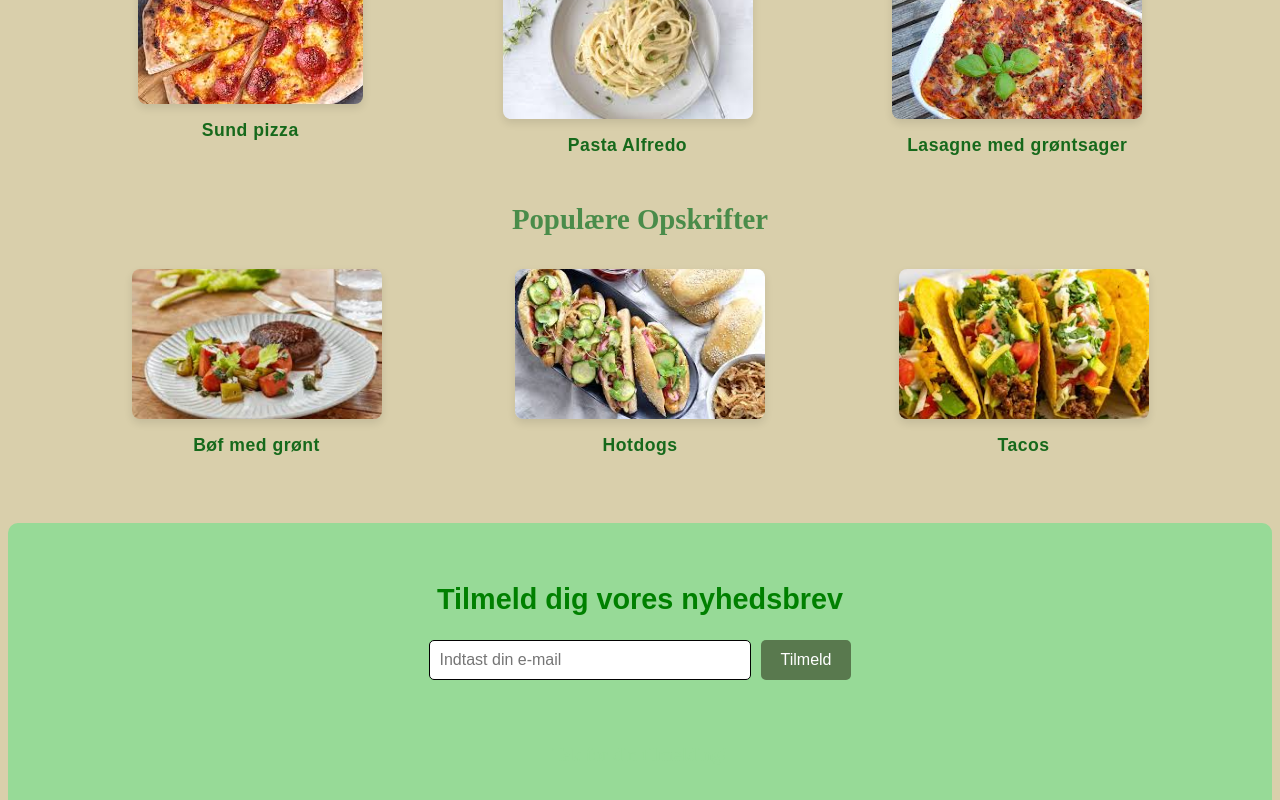
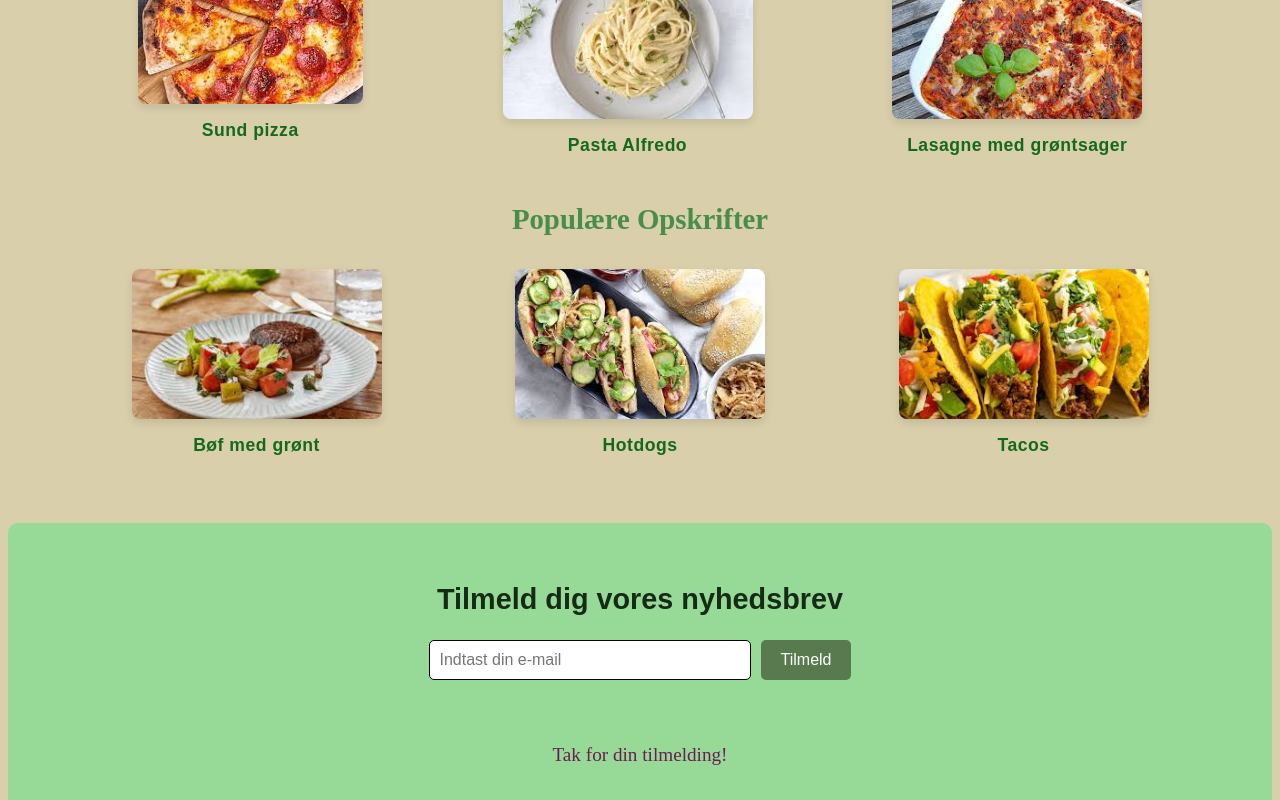
Before and after one commit to cilletalbot/WebUnivers-Talbot, a plain HTML site: page index.html in a window 1280 px wide. Both pictures are taken after typing "name@example.com" into the empty fields and a click on the button "Tilmeld". Shown: the part 213-1013 px from the top of the page. Drawn offline with Linux system fonts and the light colour scheme.

Commit message:
update
update

```diff
--- a/css/css.css
+++ b/css/css.css
@@ -308,9 +308,12 @@ th {
 }
 .newsletter h2 {
  font-family: Arial, Helvetica, sans-serif;
- color: green;
+ color: rgb(22, 43, 22);
  font-size: 1.8rem;
 }
+
+
+
 .newsletter form {
  display: flex;
  justify-content: center;
@@ -340,7 +343,7 @@ th {
 }
 .thank-you-message {
  display: none; /* Skjult som standard */
- color: var(--contrast);
+ color: rgb(107, 28, 82);
  margin-top: 20px;
  font-size: 1.2rem;
 }
```
Also changed, not shown: artikelmad.html (+6 -0 lines), index.html (line endings or trailing spaces).
